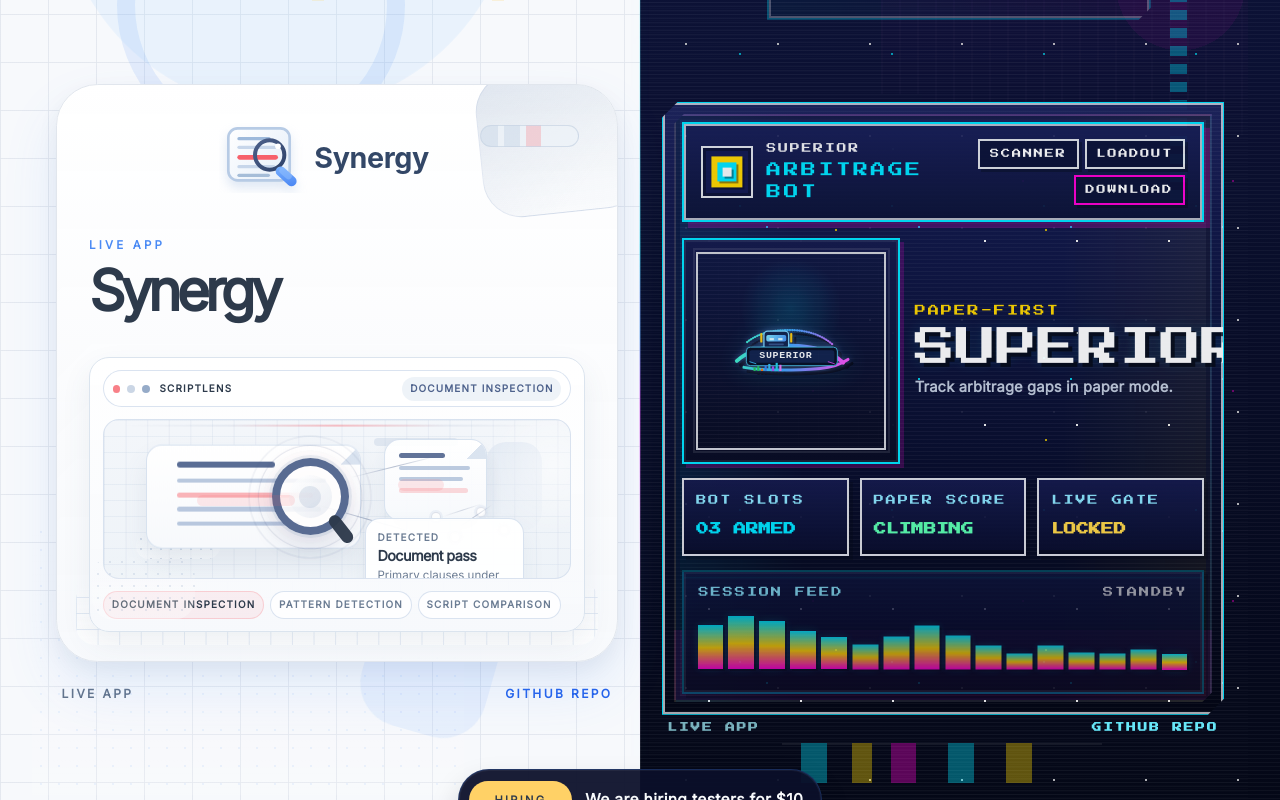
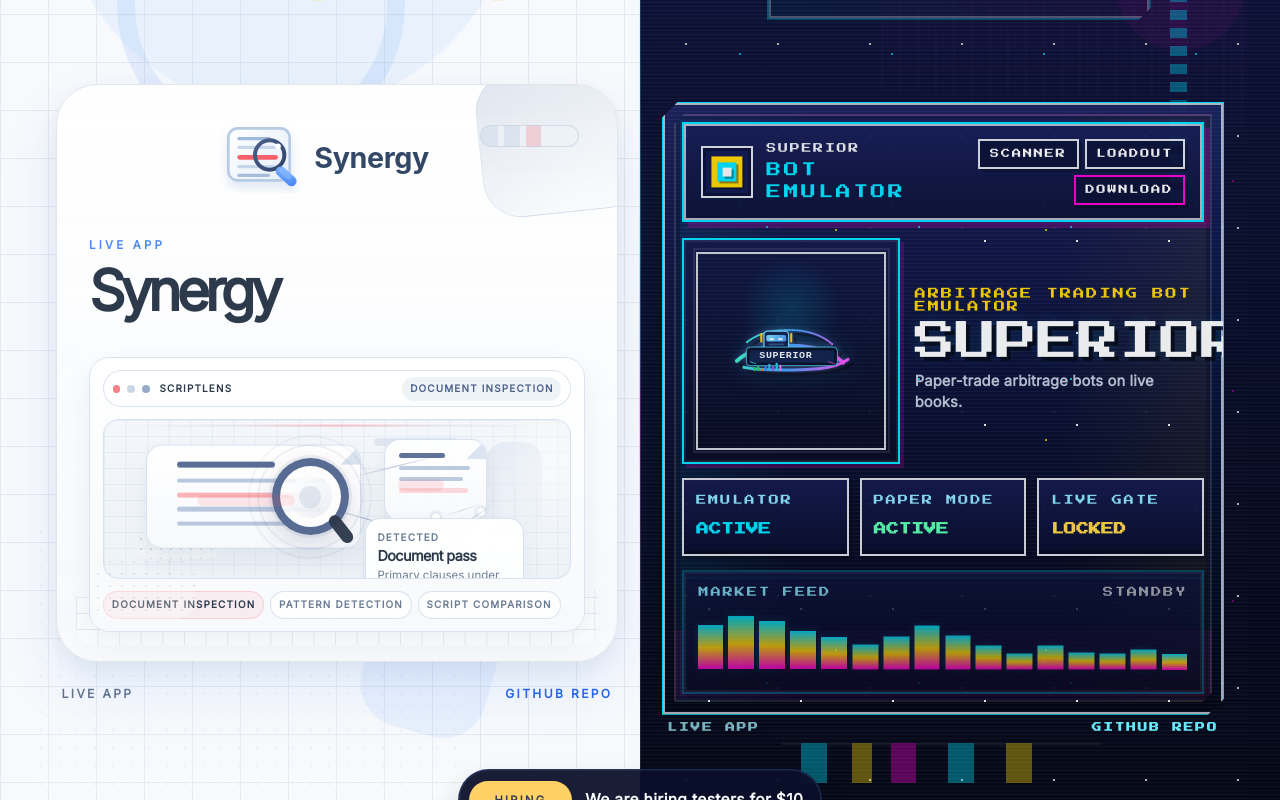
Before and after one commit to Zwin-ux/website, a Next.js app: page / in a window 1280 px wide. Shown: the part 450-1250 px from the top of the page. Built offline with nearby package versions, Linux system fonts and the light colour scheme.

Commit message:
Clarify Superior emulator copy

```diff
--- a/app/page.tsx
+++ b/app/page.tsx
@@ -218,7 +218,7 @@ export default function Home() {
                       </span>
                       <span className="superior-card-brand-copy">
                         <span className="superior-card-brand-name">Superior</span>
-                        <span className="superior-card-brand-tag">Arbitrage bot</span>
+                        <span className="superior-card-brand-tag">Bot emulator</span>
                       </span>
                     </div>
                     <div className="superior-card-nav">
@@ -240,27 +240,25 @@ export default function Home() {
                     </div>
 
                     <div className="product-card-copy superior-card-copy">
-                      <p className="superior-card-kicker">Paper-first</p>
+                      <p className="superior-card-kicker">
+                        Arbitrage trading bot emulator
+                      </p>
                       <h2 className="superior-card-title">
                         <span>Superior</span>
                       </h2>
                       <p className="superior-card-subtitle">
-                        Track arbitrage gaps in paper mode.
+                        Paper-trade arbitrage bots on live books.
                       </p>
                     </div>
 
                     <div className="superior-card-scoreboard" aria-hidden>
                       <div className="superior-card-score-item">
-                        <span className="superior-card-score-label">
-                          Bot slots
-                        </span>
-                        <strong>03 armed</strong>
+                        <span className="superior-card-score-label">Emulator</span>
+                        <strong>Active</strong>
                       </div>
                       <div className="superior-card-score-item">
-                        <span className="superior-card-score-label">
-                          Paper score
-                        </span>
-                        <strong>Climbing</strong>
+                        <span className="superior-card-score-label">Paper mode</span>
+                        <strong>Active</strong>
                       </div>
                       <div className="superior-card-score-item">
                         <span className="superior-card-score-label">Live gate</span>
@@ -274,11 +272,9 @@ export default function Home() {
                       data-live={world === "superior"}
                     >
                       <div className="superior-card-signal-meta">
-                        <span className="superior-card-signal-label">
-                          Session feed
-                        </span>
+                        <span className="superior-card-signal-label">Market feed</span>
                         <span className="superior-card-signal-status">
-                          {world === "superior" ? "Tracking" : "Standby"}
+                          {world === "superior" ? "Simulating" : "Standby"}
                         </span>
                       </div>
                       <div className="superior-card-signal-track">
--- a/styles/site.css
+++ b/styles/site.css
@@ -1920,6 +1920,7 @@
 .superior-card-kicker {
   color: #ffd700;
   font-size: 0.7rem;
+  line-height: 1.15;
 }
 
 .superior-card-title {
```
